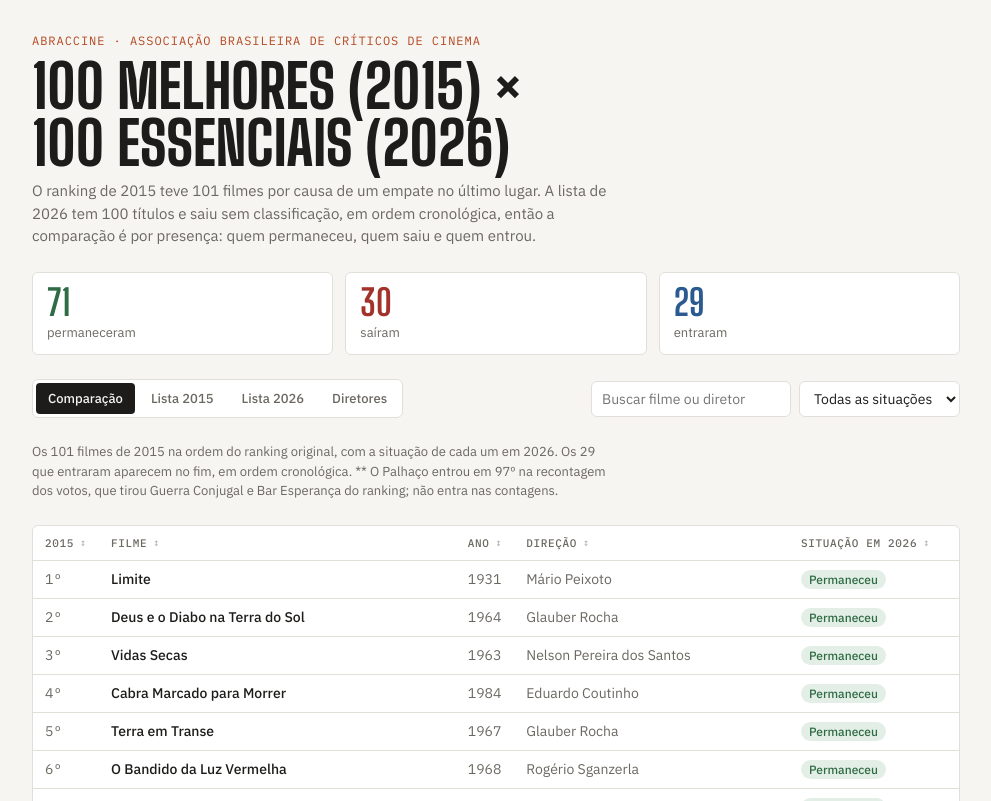
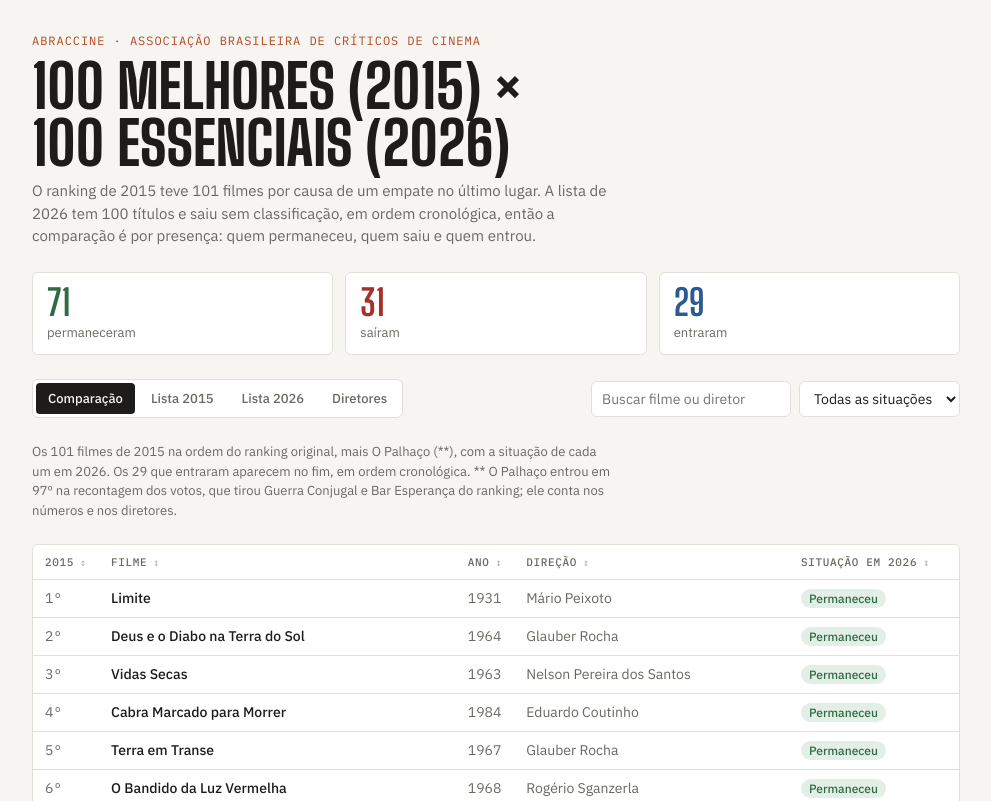
Before and after one commit to olgasuite/abraccine, a plain HTML site: page index.html in a window 1280 px wide. Shown: the top 801 px of the page, without its empty margins (144-1135 px from the left). Drawn offline with Linux system fonts and the light colour scheme.

Commit message:
Atualiza index.html

```diff
--- a/index.html
+++ b/index.html
@@ -79,7 +79,7 @@ footer a{color:var(--muted)}
 
   <div class="stats">
     <div class="stat keep"><b id="sKeep">71</b><span>permaneceram</span></div>
-    <div class="stat out"><b id="sOut">30</b><span>saíram</span></div>
+    <div class="stat out"><b id="sOut">31</b><span>saíram</span></div>
     <div class="stat new"><b id="sNew">29</b><span>entraram</span></div>
   </div>
 
@@ -106,7 +106,7 @@ footer a{color:var(--muted)}
 
   <footer>
     <span>Fontes: <a href="https://abraccine.org/2015/11/27/abraccine-organiza-ranking-dos-100-melhores-filmes-brasileiros/">ranking de 2015 (abraccine.org)</a> · <a href="https://abraccine.org/2026/05/11/abraccine-elege-100-filmes-brasileiros-essenciais/">lista de 2026 (abraccine.org)</a></span>
-    <span>Ranking de 2015 na versão divulgada em 27/11/2015, com o empate em 100º (*). A recontagem posterior colocou O Palhaço (2011) em 97º (**), mostrado no fim da lista sem alterar a numeração nem as contagens.</span>
+    <span>Ranking de 2015 na versão divulgada em 27/11/2015, com o empate em 100º (*). A recontagem posterior colocou O Palhaço (2011) em 97º (**), mostrado no fim da lista sem alterar a numeração; ele entra nas contagens e na aba Diretores.</span>
   </footer>
 </div>
 
@@ -123,7 +123,7 @@ const rows15=L15.map((r,i)=>({n:i+1,t:r[0],y:r[1],d:r[2],s:kept.has(i+1)?"keep":
   .concat(REC.map(r=>({n:r[3],rc:true,t:r[0],y:r[1],d:r[2],s:"out"})));
 const entered=L26.filter(r=>!r[3]).map(r=>({n:null,t:r[0],y:r[1],d:r[2],s:"new"}));
 document.getElementById("sKeep").textContent=kept.size;
-document.getElementById("sOut").textContent=L15.length-kept.size;
+document.getElementById("sOut").textContent=rows15.length-kept.size;
 document.getElementById("sNew").textContent=entered.length;
 
 const LBL={keep:"Permaneceu",out:"Saiu",new:"Entrou"};
@@ -133,10 +133,10 @@ let view="cmp";
 try{const v=localStorage.getItem("abr-view");if(v)view=v}catch(e){}
 
 const NOTES={
-  cmp:"Os 101 filmes de 2015 na ordem do ranking original, com a situação de cada um em 2026. Os 29 que entraram aparecem no fim, em ordem cronológica. ** O Palhaço entrou em 97º na recontagem dos votos, que tirou Guerra Conjugal e Bar Esperança do ranking; não entra nas contagens.",
+  cmp:"Os 101 filmes de 2015 na ordem do ranking original, mais O Palhaço (**), com a situação de cada um em 2026. Os 29 que entraram aparecem no fim, em ordem cronológica. ** O Palhaço entrou em 97º na recontagem dos votos, que tirou Guerra Conjugal e Bar Esperança do ranking; ele conta nos números e nos diretores.",
   l15:"Ranking de 2015, do 1º ao 101º (* Guerra Conjugal e Bar Esperança empataram em 100º). ** O Palhaço entrou em 97º na recontagem dos votos; com isso, os seguintes desceram uma posição e os dois empatados em 100º saíram.",
   l26:"Lista de 2026 na ordem publicada pela Abraccine (cronológica, sem classificação). A coluna 2015 mostra a posição que o filme tinha no ranking anterior.",
-  dir:"Quantos títulos cada diretor tinha em 2015 e quantos tem em 2026. Filmes de codireção contam para cada um dos diretores. Ordenado pelo maior número de títulos em qualquer das duas listas."
+  dir:"Quantos títulos cada diretor tinha em 2015 (incluindo O Palhaço, que entrou na recontagem) e quantos tem em 2026. Filmes de codireção contam para cada um dos diretores. Ordenado pelo maior número de títulos em qualquer das duas listas."
 };
 
 // Diretores: separa codireções e unifica grafias diferentes entre as listas
@@ -144,7 +144,7 @@ const dkey=n=>norm(n).replace(/\bluis\b/g,"luiz").replace(/\bsergio\b/g,"sergio"
 const splitD=d=>d.split(/\s+e\s+|,\s*/).map(s=>s.trim()).filter(Boolean);
 const DIRS=(()=>{const m=new Map();
   const add=(d,col,disp)=>splitD(d).forEach(n=>{const k=dkey(n);if(!m.has(k))m.set(k,{name:n,a:0,b:0});const o=m.get(k);o[col]++;if(disp)o.name=n});
-  L15.forEach(r=>add(r[2],"a",false));
+  L15.concat(REC).forEach(r=>add(r[2],"a",false));
   L26.forEach(r=>add(r[2],"b",true));
   return [...m.values()].sort((x,y)=>Math.max(y.a,y.b)-Math.max(x.a,x.b)||y.a-x.a||x.name.localeCompare(y.name,"pt"));
 })();
```
